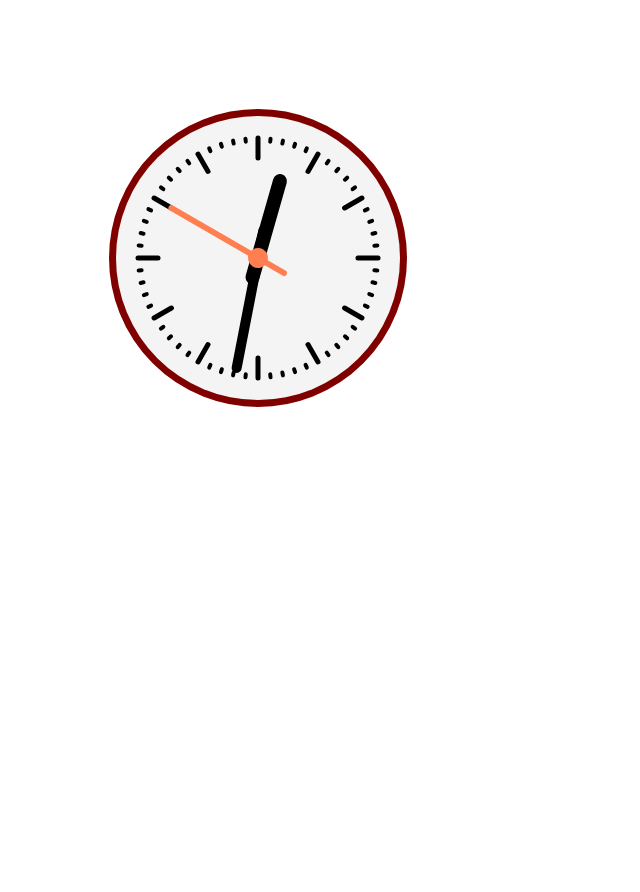
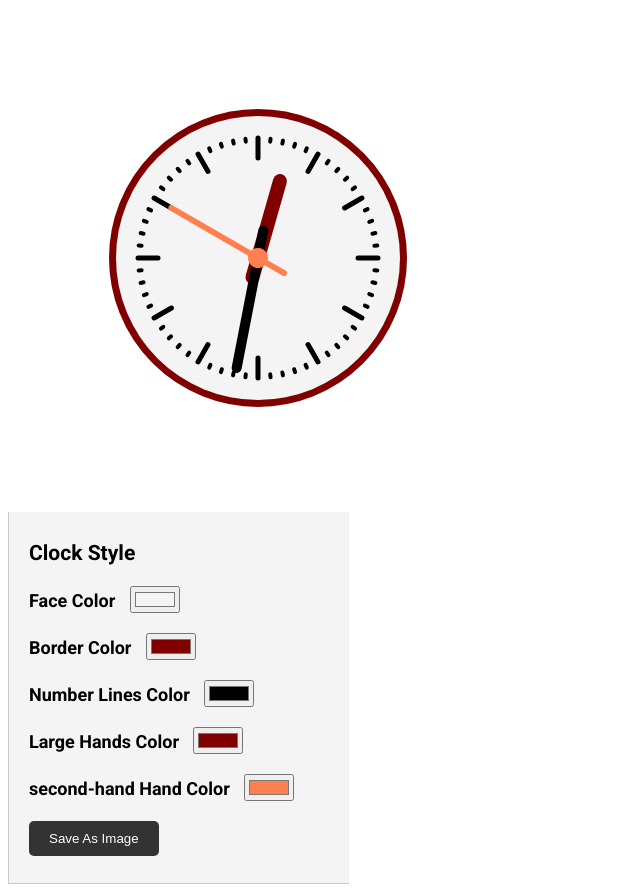
Before and after one commit to Shuo33/animated-clock, a plain HTML site: page index.html in a window 1280 px wide. Shown: the whole page, without its empty margins (0-640 px from the left). Before the commit the page ends 800 px from the top, so only its background shows below. Drawn offline with Linux system fonts and the light colour scheme.

Commit message:
add functions: color changing & download

```diff
--- a/index.html
+++ b/index.html
@@ -4,13 +4,58 @@
     <meta charset="UTF-8" />
     <meta http-equiv="X-UA-Compatible" content="IE=edge" />
     <meta name="viewport" content="width=device-width, initial-scale=1.0" />
+    <link rel="stylesheet" href="style.css" />
     <script src="script.js" defer></script>
 
     <title>Animated Clock</title>
   </head>
 
   <body>
-    <canvas id="canvas" width="500" height="500"></canvas>
+  <div class="flex">
+
+    <!-- the clock  -->
+    <div class="clock">
+      <canvas id="canvas" width="500" height="500"></canvas>
+    </div>
+
+    <!-- the clock style form  -->
+    <div class="card">
+      <h3>Clock Style</h3>
+      <form>
+        <div class="form-input">
+          <label for="face-color">Face Color</label>
+          <input type="color" value="#f4f4f4" id="face-color" />
+        </div>
+
+        <div class="form-input">
+          <label for="border-color">Border Color</label>
+          <input type="color" value="#800000" id="border-color" />
+        </div>
+
+        <div class="form-input">
+          <label for="line-color">Number Lines Color</label>
+          <input type="color" value="#000000" id="line-color" />
+        </div>
+
+        <div class="form-input">
+          <label for ="large-hand-color">Large Hands Color</label>
+          <input type="color" value="#800000" id="large-hand-color" />
+        </div>
+
+        <div class="form-input">
+          <label for="second-hand-color">second-hand Hand Color</label>
+          <input type="color" value="#FF7F50" id="second-hand-color" />
+        </div>
+
+        <div class="form-input">
+          <button id="save-btn" type="submit">Save As Image</button>
+        </div>
+      </form>
+
+    </div>
+
+  </div>
+
   </body>
 
 </html>
--- a/script.js
+++ b/script.js
@@ -1,8 +1,15 @@
+const canvas = document.getElementById('canvas');
+
+const faceColor = document.getElementById('face-color');
+const borderColor = document.getElementById('border-color');
+const numberLinesColor = document.getElementById('line-color');
+const largeHandsColor = document.getElementById('large-hand-color');
+const secondHandeColor = document.getElementById('second-hand-color');
+
 function clock() {
     const now = new Date();
-    console.log(now);
+    // console.log(now);
 
-    const canvas = document.getElementById('canvas');
     const ctx = canvas.getContext('2d');
 
     // Setup canvas
@@ -21,7 +28,8 @@ function clock() {
     ctx.save();
     ctx.beginPath();
     ctx.lineWidth = 14;
-    ctx.strokeStyle = '#800000';
+    ctx.strokeStyle = borderColor.value;
+    ctx.fillStyle = faceColor.value;
     ctx.arc(0, 0, 142, 0, Math.PI * 2, true);
     ctx.stroke();
     ctx.fill();
@@ -29,11 +37,12 @@ function clock() {
 
     // Draw hour lines
     ctx.save();
+    ctx.strokeStyle = numberLinesColor.value;
     for (let i = 0; i < 12; i++){
         ctx.beginPath();
+        ctx.rotate(Math.PI / 6);
         ctx.moveTo(100, 0);
         ctx.lineTo(120, 0);
-        ctx.rotate(Math.PI / 6);
         ctx.stroke();
     }
     ctx.restore();
@@ -41,6 +50,7 @@ function clock() {
     // Draw minute lines
     ctx.save();
     ctx.lineWidth = 4;
+    ctx.strokeStyle = numberLinesColor.value;
     for (let i = 0; i < 60; i++){
         if (i % 5 !== 0) {
             ctx.beginPath();
@@ -56,7 +66,7 @@ function clock() {
     const hr = now.getHours() % 12;
     const min = now.getMinutes();
     const sec = now.getSeconds();
-    console.log(`${hr}:${min}:${sec}`);
+    // console.log(`${hr}:${min}:${sec}`);
 
     ctx.strokeStyle = '#8000000';
 
@@ -67,6 +77,7 @@ function clock() {
     // Math.PI / 6hr = 180deg / 6hr = 30deg per hr
     // Math.PI / 6hr => 30deg per hr, 30deg per hr / 60mins = 0.5deg per mins
     // Math.PI / 6hr => 30deg per hr, 30deg per hr / 3600secs = 0.0083deg per second
+    ctx.strokeStyle = largeHandsColor.value;
     ctx.lineWidth = 14;
     ctx.beginPath();
     ctx.moveTo(-20, 0);
@@ -92,8 +103,8 @@ function clock() {
     ctx.save();
     ctx.rotate((Math.PI / 30) * sec);
     // Math.PI / 30 = 180deg / 30secs = 6deg per second
-    ctx.strokeStyle = '#FF7F50';
-    ctx.fillStyle = '#FF7F50';
+    ctx.strokeStyle = secondHandeColor.value;
+    ctx.fillStyle = secondHandeColor.value;
     ctx.lineWidth = 6;
     ctx.beginPath();
     ctx.moveTo(-30, 0);
@@ -110,3 +121,11 @@ function clock() {
 }
 
 requestAnimationFrame(clock);
+
+document.getElementById('save-btn').addEventListener('click', function () {
+    const dataURL = canvas.toDataURL('image/png'); // get the data/image URL put it into dataURL
+    const link = document.createElement('a'); // create <a></a>
+    link.href = dataURL; // <a href = ... , which is the dataURL></a>
+    link.download = 'clock.png'; //naming the data/image
+    link.click(); //once we click the 'save-btn' = we click the link = we fire off the download
+});
--- a/style.css
+++ b/style.css
@@ -20,7 +20,7 @@ button {
   border-bottom: 1px solid #ccc;
   padding: 7px 20px;
   width: 300px;
-  position: absolute;
+  /* position: absolute; */
   bottom: 0;
   left: 0;
 }
```
